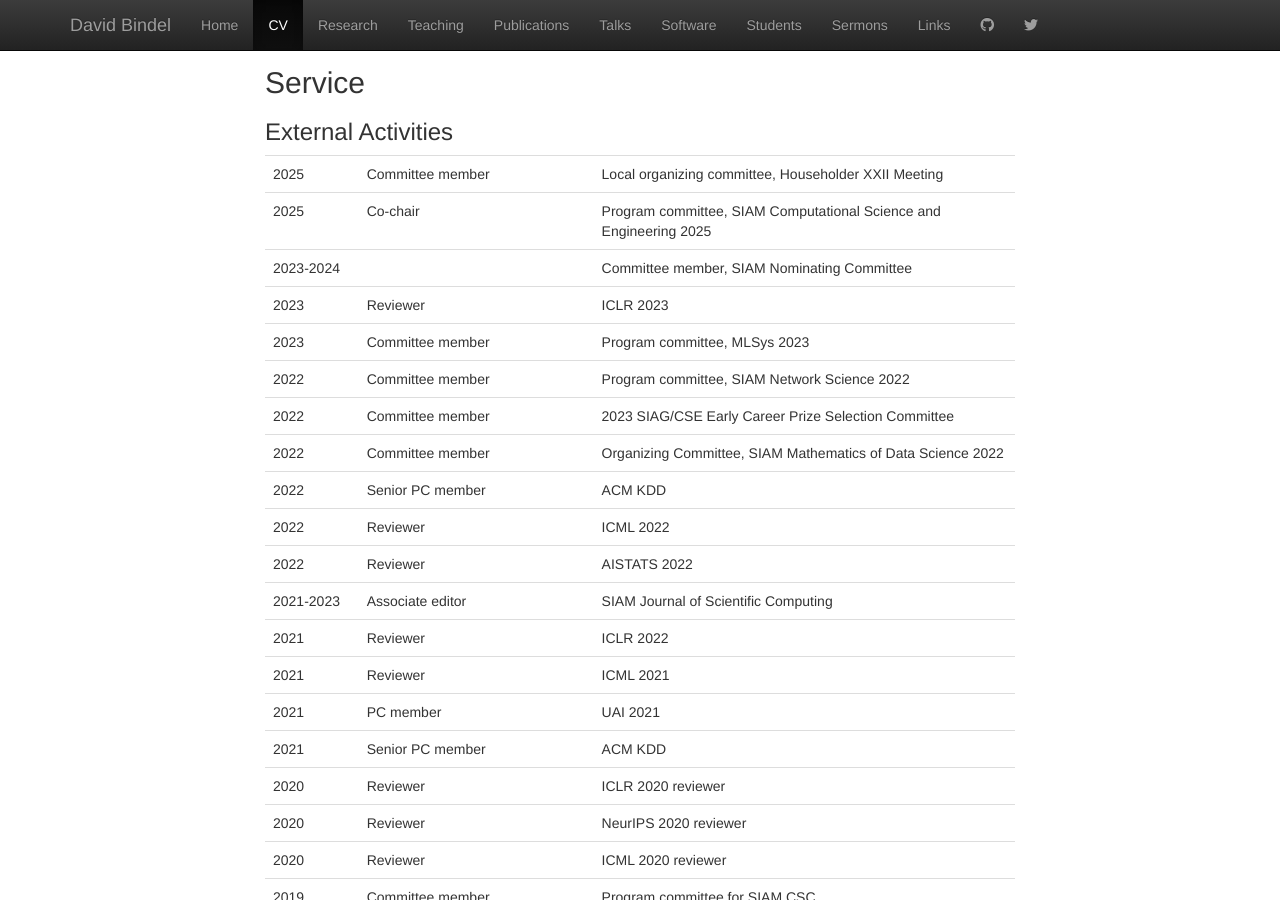
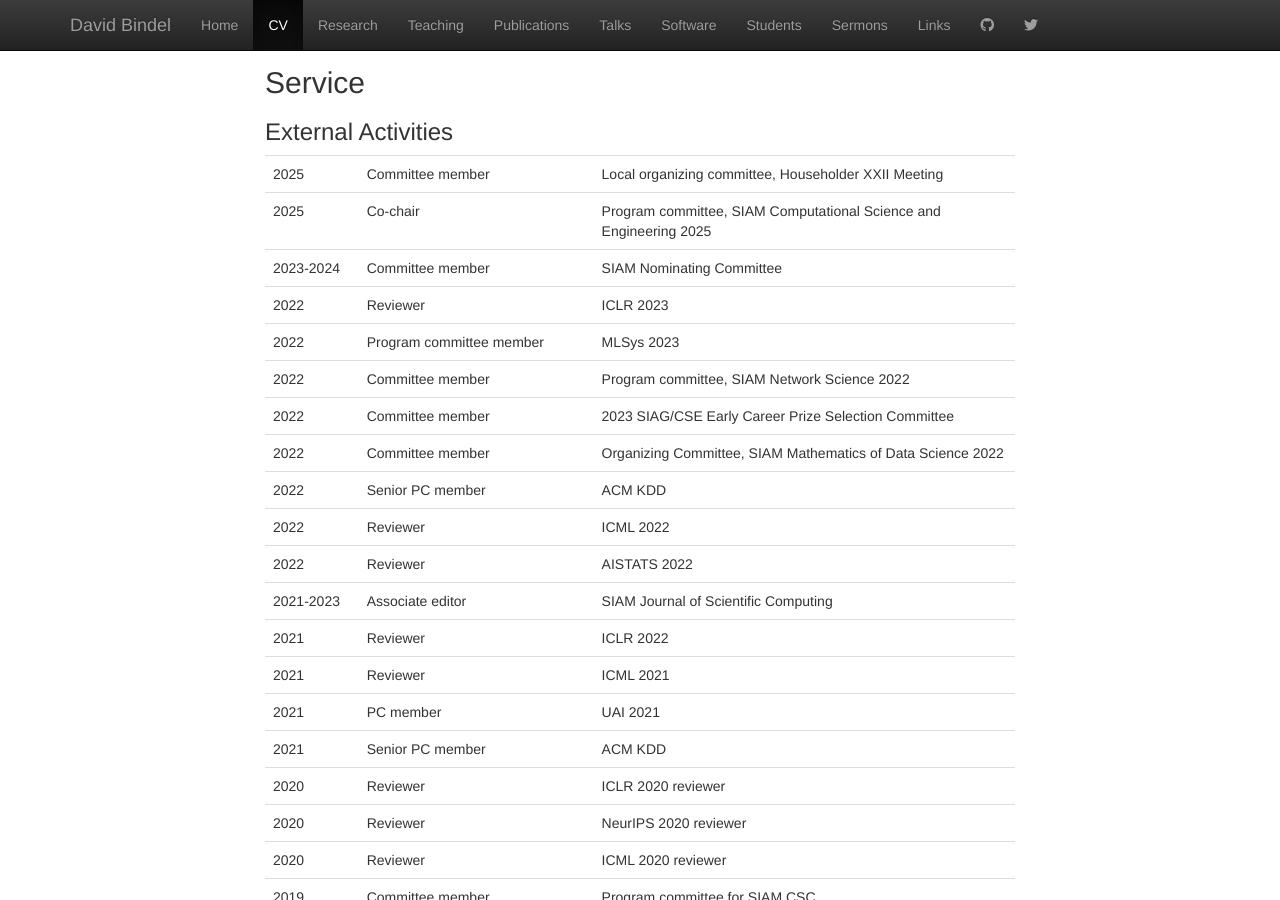
Before and after one commit to dbindel/cornell_web, a Jekyll site: the page built from vita.html, in a window 1280 px wide and 900 px high, scrolled down 18811 px. Built offline with Jekyll 4.4.1, drawn with Linux system fonts in a browser that asks for light colours; nearby versions of some CDN libraries.

Commit message:
Update service page.

```diff
--- a/_data/service.yml
+++ b/_data/service.yml
@@ -11,17 +11,23 @@
 -
   when: 2023
   until: 2024
-  what: Committee member, SIAM Nominating Committee
+  role: Committee member
+  what: SIAM Nominating Committee
   type: [external]
 -
-  when: 2023
+  when: 2022
+  role: Judge
+  what: BigRedHacks
+  type: [local]
+-
+  when: 2022
   role: Reviewer
   what: ICLR 2023
   type: [external]
 -
-  when: 2023
-  role: Committee member
-  what: Program committee, MLSys 2023
+  when: 2022
+  role: Program committee member
+  what: MLSys 2023
   type: [external]
 -
   when: 2022
```
